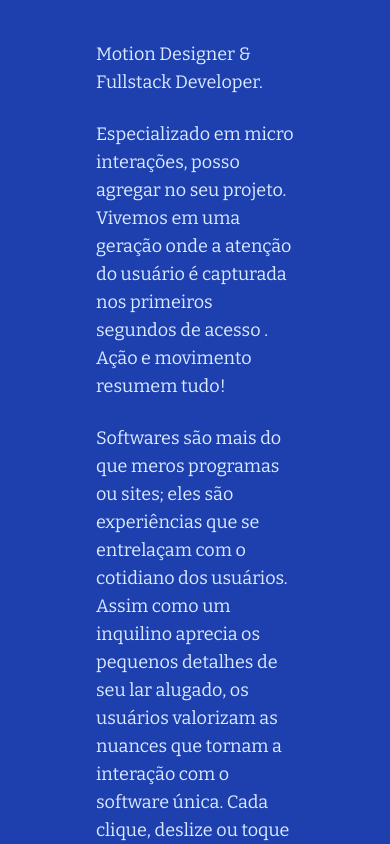
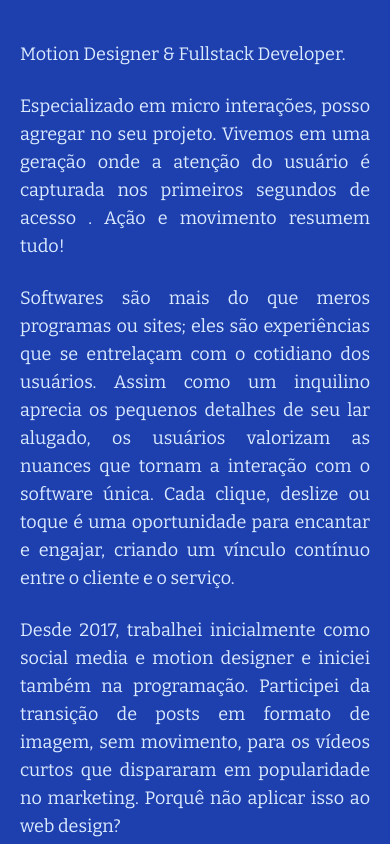
Before and after one commit to gildemardev/gildemar.dev, a Next.js app: page / in a window 390 px wide. Shown: the top 844 px of the page. Built offline with nearby package versions, Linux system fonts and the light colour scheme.

Commit message:
:iphone: improve on responsiveness and readabilty

```diff
--- a/src/app/page.tsx
+++ b/src/app/page.tsx
@@ -9,7 +9,7 @@ export default function Home() {
 
 	return (
 		// TODO: Atualizar as cores para css variables
-		<main className='flex min-h-screen flex-col items-center px-24 py-10 bg-blue-800 text-blue-100'>
+		<main className='flex min-h-screen flex-col items-center px-5 sm:px-12 md:px-24 py-10 bg-blue-800 text-blue-100'>
 			<section className='max-w-3xl'>
 				{/* TODO: Enfatizar algumas frases com a tag strong */}
 				<Paragraph>Motion Designer & Fullstack Developer.</Paragraph>
--- a/src/typhography/Paragraph.tsx
+++ b/src/typhography/Paragraph.tsx
@@ -8,7 +8,10 @@ interface ParagraphProps extends React.ComponentPropsWithoutRef<"p"> {
 const Paragraph = ({ children, className = "", ...props }: ParagraphProps) => {
 	return (
 		<p
-			className={cn("leading-7 mt-6 first:mt-0 text-lg", className)}
+			className={cn(
+				"leading-7 mt-6 first:mt-0 text-lg text-justify",
+				className
+			)}
 			{...props}>
 			{children}
 		</p>
```
